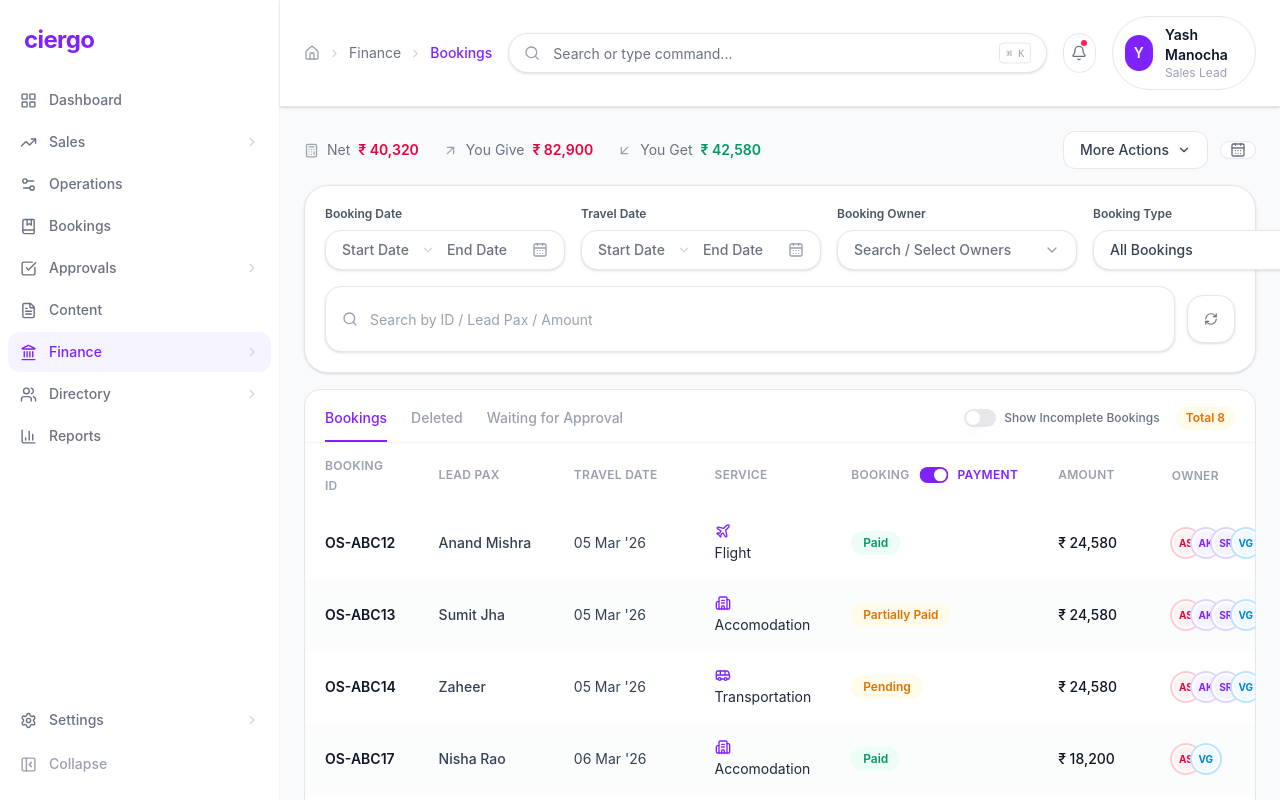
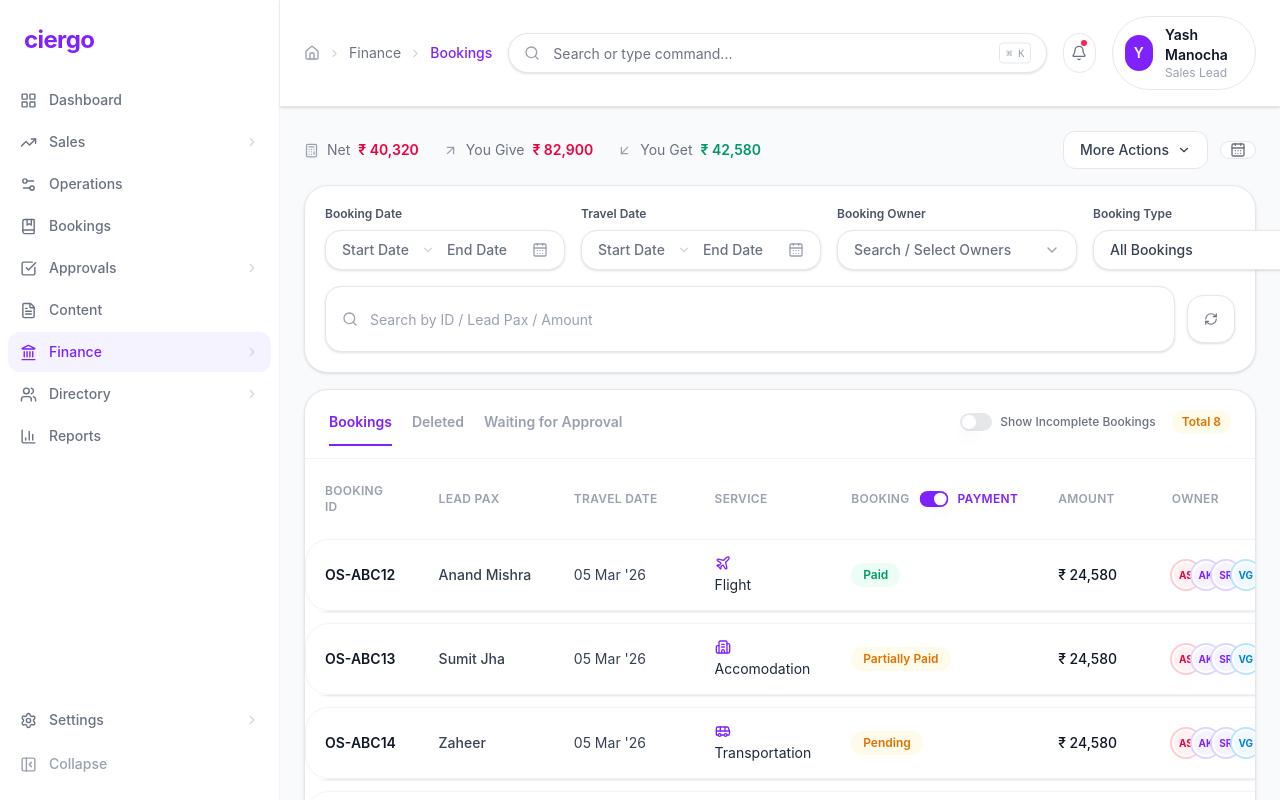
Before and after one commit to Niru9196/travel-crm, a React (Vite) app: page /finance/bookings in a window 1280 px wide. Shown: the top 800 px of the page. Built offline with nearby package versions, Linux system fonts and the light colour scheme.

Commit message:
feat(filter): updated ui to match figma

```diff
--- a/src/components/BookingsPage/BookingRow.jsx
+++ b/src/components/BookingsPage/BookingRow.jsx
@@ -30,8 +30,8 @@ export default function BookingRow({
     <TableRow
       key={r.id}
       className={cn(
-        i % 2 === 1 ? "bg-gray-50/60" : "",
-        isSelected && "bg-violet-50/60",
+        "bg-white ring-1 ring-inset ring-gray-100 shadow-sm transition-shadow duration-150 hover:shadow-md rounded-3xl",
+        isSelected && "bg-violet-50/60 ring-violet-200",
         approvalBorder
       )}
     >
--- a/src/components/BookingsPage/BookingTable.jsx
+++ b/src/components/BookingsPage/BookingTable.jsx
@@ -43,9 +43,9 @@ export default function BookingTable({
   setStatusView,
 }) {
   return (
-    <div className="bg-white border border-gray-200 rounded-2xl overflow-hidden">
-      <div className="flex items-center justify-between px-5 pt-4">
-        <div className="flex items-center gap-6">
+    <div className="bg-white border border-gray-200 rounded-3xl overflow-hidden shadow-sm">
+      <div className="flex flex-col gap-4 px-6 pt-5 pb-3 lg:flex-row lg:items-center lg:justify-between">
+        <div className="flex flex-wrap items-center gap-5">
           {[
             { key: "bookings", label: "Bookings" },
             { key: "deleted", label: "Deleted" },
@@ -57,7 +57,7 @@ export default function BookingTable({
               size="sm"
               onClick={() => switchTab(t.key)}
               className={cn(
-                "pb-3 text-sm font-medium border-b-2 -mb-px transition-colors rounded-none h-auto px-0",
+                "pb-3 text-sm font-semibold border-b-2 -mb-px transition-colors rounded-none h-auto px-0",
                 tab === t.key
                   ? "text-violet-600 border-violet-600"
                   : "text-gray-400 border-transparent hover:text-gray-600"
@@ -82,7 +82,7 @@ export default function BookingTable({
           )}
         </div>
 
-        <div className="flex items-center gap-4 pb-3">
+        <div className="flex flex-wrap items-center gap-4 pb-3">
           <Toggle checked={showIncomplete} onChange={setShowIncomplete} label="Show Incomplete Bookings" />
           <span className="text-xs font-semibold bg-amber-50 text-amber-600 px-2.5 py-1 rounded-full">
             Total {sortedRows.length}
@@ -92,10 +92,10 @@ export default function BookingTable({
 
       <div className="border-t border-gray-100" />
 
-      <div className="overflow-x-auto">
-        <Table className="w-full text-sm">
+      <div className="overflow-x-auto pb-4">
+        <Table className="w-full min-w-full text-sm border-separate border-spacing-y-3">
           <TableHeader>
-            <TableRow className="text-left">
+            <TableRow className="bg-white text-left text-xs uppercase tracking-wide text-gray-400 border-b border-gray-100">
               {selectMode && <TableHead className="px-5 py-3 w-10" />}
               <TableHead className="px-5 py-3">
                 <span className="text-xs uppercase tracking-wide font-semibold text-gray-400">Booking ID</span>
@@ -158,7 +158,7 @@ export default function BookingTable({
               </TableHead>
             </TableRow>
           </TableHeader>
-          <TableBody>
+          <TableBody className="divide-y divide-transparent">
             {pageRows.map((r, i) => (
               <BookingRow
                 key={r.id}
```
